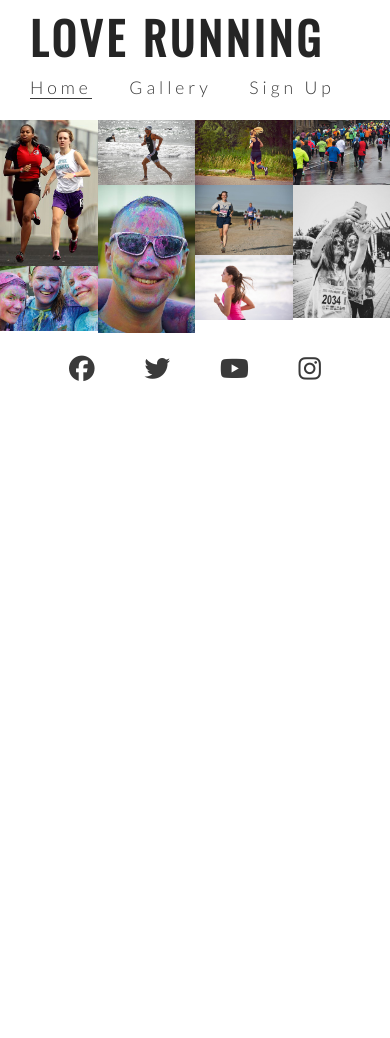
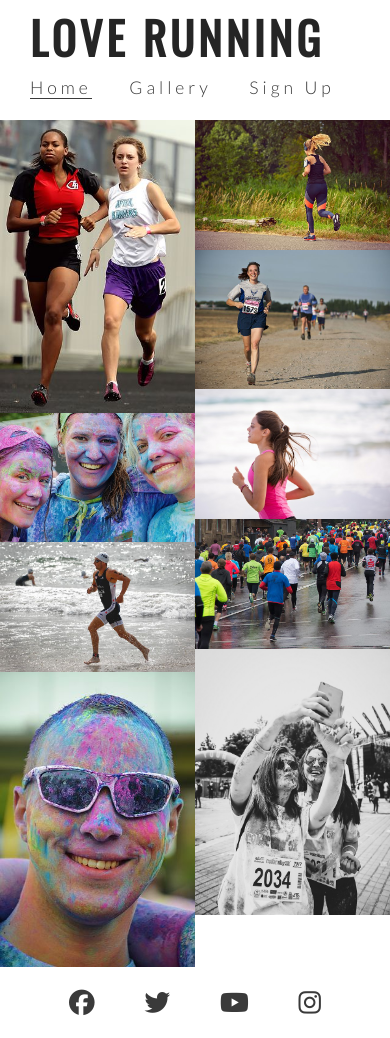
Before and after one commit to pthorkan/love-running, a plain HTML site: page gallery.html in a window 390 px wide. Before the commit the page ends 844 px from the top, so only its background shows below. Drawn offline with nearby package versions, Linux system fonts and the light colour scheme.

Commit message:
Style gallery for responsive design

```diff
--- a/assets/css/style.css
+++ b/assets/css/style.css
@@ -329,4 +329,15 @@ footer {
         text-align: center;
         padding: 0 20px;
     }
+
+    #photos {
+        column-count: 3;
+    }
 }
+
+/* for small screen sozes 800px and down */
+@media screen and (max-width: 800px) {
+    #photos {
+        column-count: 2;
+    }
+}
```
